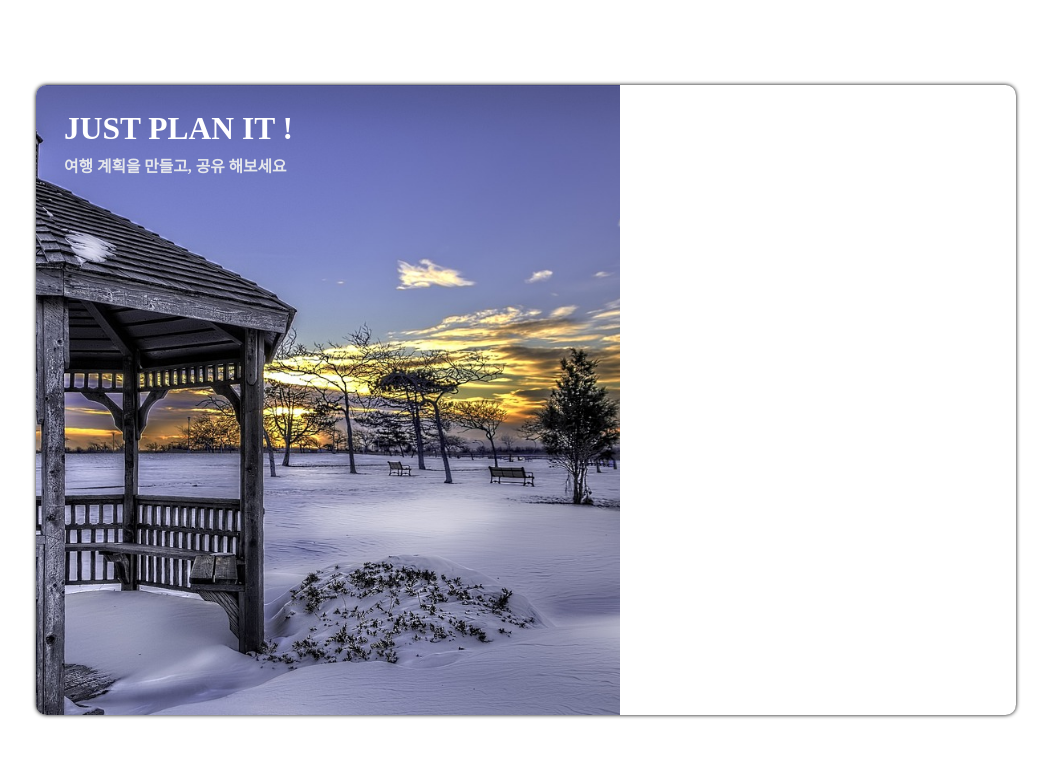
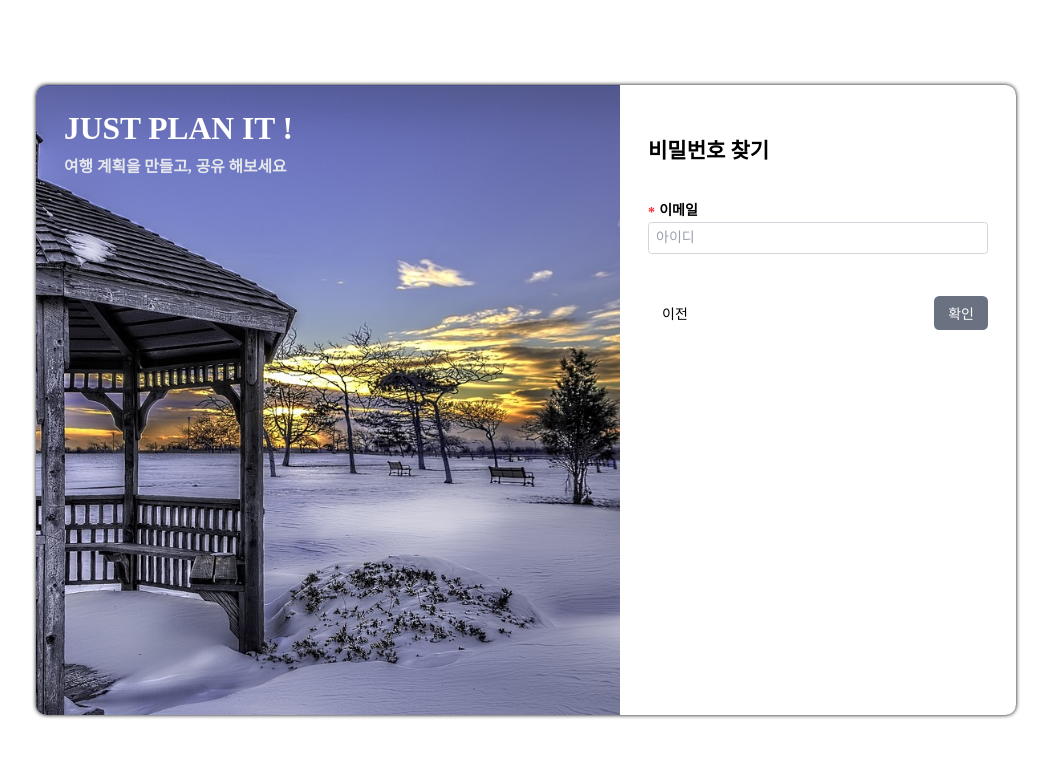
Before and after one commit to Yoonhwi/jandi_plan_frontend, a React (Vite) app: page /auth/findPW in a window 1280 px wide. Shown: the top 758 px of the page, without its empty margins (114-1165 px from the left). Built offline with nearby package versions, Linux system fonts and the light colour scheme; no server answers; a web font is replaced by a local one; what @enzedonline/quill-blot-formatter2 would draw is missing.

Commit message:
feat: 비밀번호 찾기 db 연결

```diff
--- a/src/constants/api.js
+++ b/src/constants/api.js
@@ -4,6 +4,7 @@ export const PageEndPoints = {
   AUTH: "/auth/*",
   LOGIN: "/auth/login",
   JOIN: "/auth/join",
+  FINDPW: "/auth/findPW",
 
   PLAN_DETAIL: "/plan/:id",
   PLAN_LIST: "/plan/list",
@@ -28,6 +29,7 @@ export const PageEndPoints = {
 
 export const APIEndPoints = {
   LOGIN: "/users/login",
+  FINDPW: "users/forgot",
   PROFILE: "/users/profile",
   REFRESH: "/users/token/refresh",
   USER: "/users",
--- a/src/pages/Auth/AuthLayout.jsx
+++ b/src/pages/Auth/AuthLayout.jsx
@@ -3,6 +3,7 @@ import { Route, Routes, useLocation } from "react-router-dom";
 import styles from "./AuthLayout.module.css";
 import JoingPage from "./Join/Join";
 import LoginPage from "./Login/Login";
+import FindPWPage from "./Find/Find";
 import { PageEndPoints } from "@/constants";
 
 const AuthLayout = () => {
@@ -29,6 +30,7 @@ const AuthLayout = () => {
             <Routes location={location}>
               <Route path="login" element={<LoginPage />} />
               <Route path="join" element={<JoingPage />} />
+              <Route path="findPW" element={<FindPWPage />} />
             </Routes>
           </motion.div>
         </AnimatePresence>
--- /dev/null
+++ b/src/pages/Auth/Find/Find.jsx
@@ -0,0 +1,72 @@
+import styles from "./Find.module.css";
+import { Button,Input, Field } from "@/components";
+import { z } from "zod";
+import { zodResolver } from "@hookform/resolvers/zod";
+import { useForm } from "react-hook-form";
+import { APIEndPoints } from "@/constants";
+import { useAxios } from "@/hooks";
+
+
+const schema = z.object({
+  email:z.string()
+    .email({ message: "유효한 이메일을 입력하세요."})
+    .nonempty({ message: "ID를 입력하세요." }),
+})
+
+const FindPWPage = () => {
+    const { loading, fetchData, response } = useAxios();
+
+    const {
+        register,
+        handleSubmit,
+        formState: { errors },
+      } = useForm({
+        resolver: zodResolver(schema),
+      });
+
+      const handleAdd = (data) => {
+        console.log(data.email);
+        fetchData({
+             method: "POST",
+             url: APIEndPoints.FINDPW,
+             body: JSON.stringify({ email: data.email }),
+           })
+      };
+
+    return(
+        <div className={styles.container}>
+            <p className={styles.title}>비밀번호 찾기</p>
+            <form className={styles.form_box} onSubmit={handleSubmit(handleAdd)}>
+                <div className={styles.input_box}>
+                    <Field
+                    label="이메일"
+                    error={errors.email}
+                    isRequire
+                    >
+                    <Input
+                    type="text"
+                    style={{
+                        boxSizing: "border-box",
+                        width: "100%",
+                    }}
+                    placeholder="아이디"
+                    size="md"
+                    register={register}
+                    name={"email"}
+                    />
+                    </Field>
+                </div>
+                <div className={styles.btn_box}>
+                    <Button size="md" variant="none">
+                        이전
+                    </Button>
+                    <Button size="md" variant="solid">
+                        확인
+                    </Button>
+                </div>
+            </form>
+        </div>
+    );
+};
+
+export default FindPWPage;
--- /dev/null
+++ b/src/pages/Auth/Find/Find.module.css
@@ -0,0 +1,31 @@
+.container {
+    box-sizing: border-box;
+    width: 100%;
+    padding: 4rem 2rem;
+    flex: 1;
+    display: flex;
+    flex-direction: column;
+    /* align-items: center; */
+  }
+
+.title {
+    font-size: var(--text-2xl);
+    margin-bottom: 3rem;
+}
+
+.input_box {
+    display: flex;
+    flex-direction: column;
+    align-items: center;
+    gap: 0.5rem;
+    width: 100%;
+    margin-bottom: 1rem;
+}
+
+.btn_box {
+    width: 100%;
+    display: flex;
+    justify-content: space-between;
+    align-items: center;
+    margin-top: 3rem;
+  }
```
